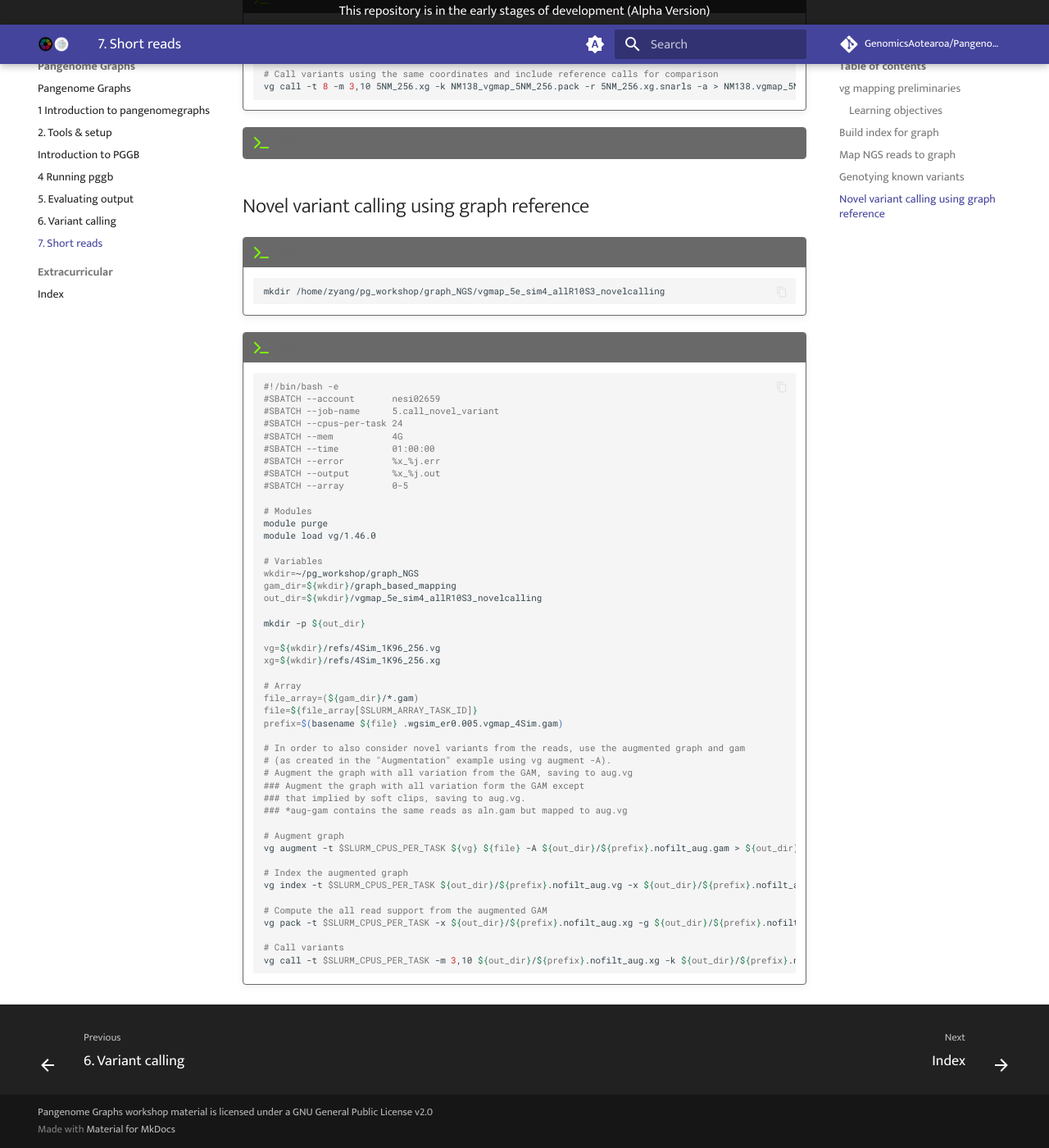
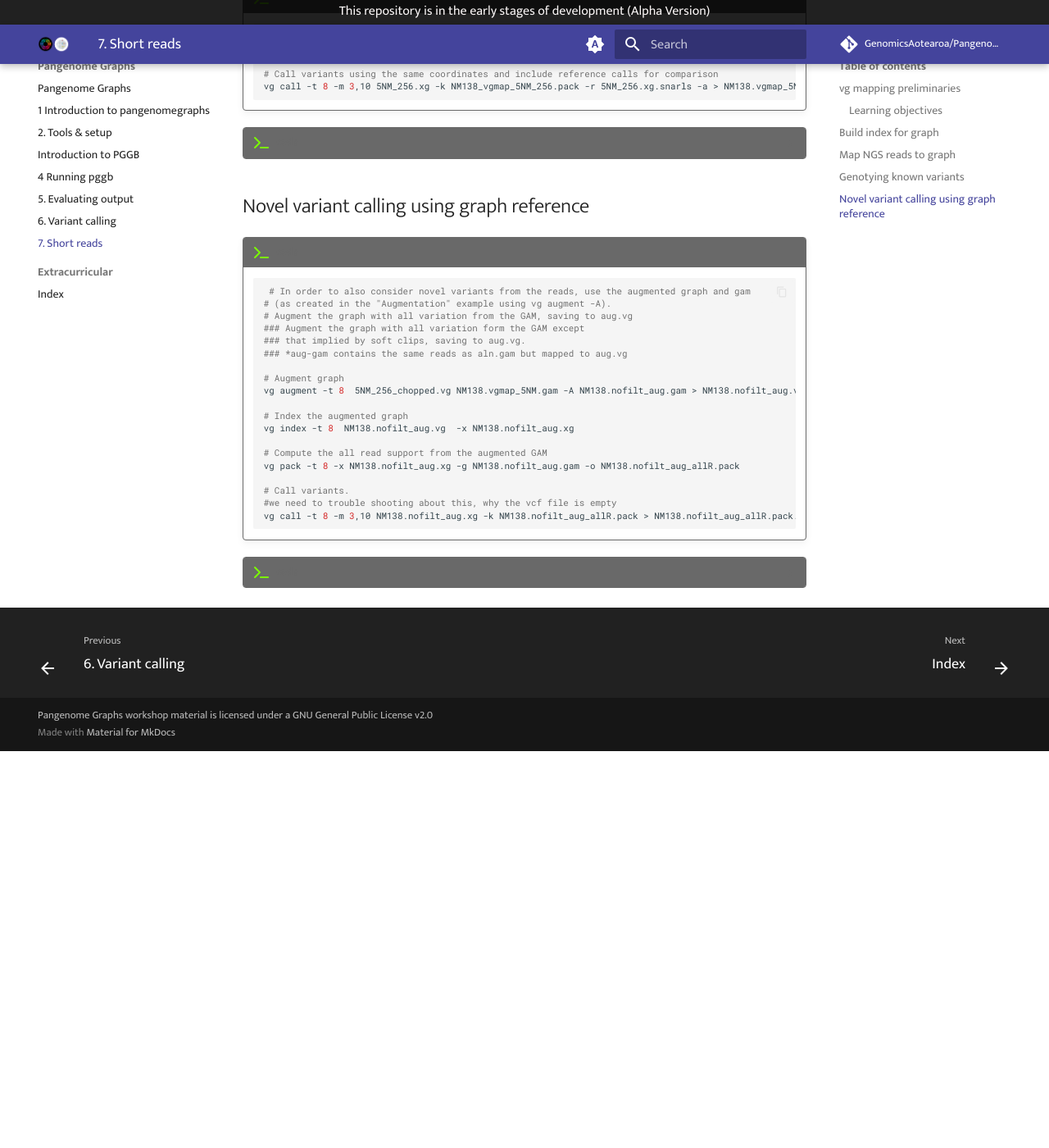
Before and after one commit to GenomicsAotearoa/Pangenome-Graphs-Workshop, an MkDocs documentation site: the page built from docs/7_Short_reads.md, in a window 1280 px wide and 1400 px high, scrolled down 2514 px. Shown: the whole window at 82% size. Built offline with MkDocs 1.6.1 and Material for MkDocs 9.7.7, drawn with Linux system fonts in a browser that asks for light colours; comment, search, counter and statistics services are not loaded; after the commit the page ends 3430 px from its top, so only the background shows below that.

Commit message:
Update 7_Short_reads.md

````diff
--- a/docs/7_Short_reads.md
+++ b/docs/7_Short_reads.md
@@ -225,61 +225,35 @@ Perform genotyping.
 
     ```
 
-<!-- 3-5 min per input -->
-
-<!--
-```bash
-#!/bin/bash
-
-#SBATCH --account       nesi02659
-#SBATCH --job-name      5e_vgmap_genotying
-#SBATCH --cpus-per-task 8
-#SBATCH --mem           4G
-#SBATCH --time          24:00:00
-
-module purge
-module load vg/1.46.0
-
-data_gam=/home/zyang/pg_workshop/graph_NGS/graph_based_mapping/*.wgsim_er0.005.vgmap_4Sim.gam
-input=/home/zyang/pg_workshop/graph_NGS/graph_based_mapping
-output=/home/zyang/pg_workshop/graph_NGS/vgmap_12e_sim4_allR10S3_typing
-graph_xg=/home/zyang/pg_workshop/graph_NGS/refs/4Sim_1K96_256.xg
-snarls_file=/home/zyang/pg_workshop/graph_NGS/refs/4Sim_1K96_256.xg.snarls
-
-
-
-#compute snarls
-#vg snarls $graph_xg >$snarls_file
-
-for f in $data_gam
-do
-
-x=$(basename $f .wgsim_er0.005.vgmap_4Sim.gam)
-echo ${x}
-
-
-#Calculate the surpport reads ingoring mapping and base quality <5
-#vg pack -t 48 -x $graph_xg -g $input/${x}.wgsim_er0.005.vgmap_4Sim.gam -Q 5 -o $output/${xvgmap_Sim4_256_aln.pack
-
-#Calculate the surpport reads
-vg pack -t 12 -x $graph_xg -g $input/${x}.wgsim_er0.005.vgmap_4Sim.gam -o $output/${xvgmap_sim4_256_aln.pack
-
-#call variant using the same coordinates and including reference calls (for following compare)
-vg call -t 12 -m 3,10 $graph_xg -k $output/${x}vgmap_sim4_256_aln.pack -r $snarls_file -a >$output/${x}vgmap_sim4_256_aln.pack_allR10S3.vcf
-
-done
-```
--->
 
 ## Novel variant calling using graph reference
 
 !!! terminal "code"
 
     ```bash
-    mkdir /home/zyang/pg_workshop/graph_NGS/vgmap_5e_sim4_allR10S3_novelcalling
+     # In order to also consider novel variants from the reads, use the augmented graph and gam
+    # (as created in the "Augmentation" example using vg augment -A).
+    # Augment the graph with all variation from the GAM, saving to aug.vg
+    ### Augment the graph with all variation form the GAM except
+    ### that implied by soft clips, saving to aug.vg.
+    ### *aug-gam contains the same reads as aln.gam but mapped to aug.vg
+
+    # Augment graph
+    vg augment -t 8  5NM_256_chopped.vg NM138.vgmap_5NM.gam -A NM138.nofilt_aug.gam > NM138.nofilt_aug.vg
+
+    # Index the augmented graph
+    vg index -t 8  NM138.nofilt_aug.vg  -x NM138.nofilt_aug.xg
+
+    # Compute the all read support from the augmented GAM
+    vg pack -t 8 -x NM138.nofilt_aug.xg -g NM138.nofilt_aug.gam -o NM138.nofilt_aug_allR.pack
+
+    # Call variants.
+    #we need to trouble shooting about this, why the vcf file is empty
+    vg call -t 8 -m 3,10 NM138.nofilt_aug.xg -k NM138.nofilt_aug_allR.pack > NM138.nofilt_aug_allR.pack.vcf
+
     ```
 
-!!! terminal "code"
+??? terminal "code"
 
     ```bash
     #!/bin/bash -e
@@ -330,60 +304,3 @@ done
     # Call variants
     vg call -t $SLURM_CPUS_PER_TASK -m 3,10 ${out_dir}/${prefix}.nofilt_aug.xg -k ${out_dir}/${prefix}.nofilt_aug_allR.pack > ${out_dir}/${prefix}.nofilt_aug_allR.pack.vcf
     ```
-
-<!-- 16-18 min per gam -->
-
-<!--
-    ```bash
-    #!/bin/bash
-
-    #SBATCH --account       nesi02659
-    #SBATCH --job-name      5e_vgmap_novelvariant_calling
-    #SBATCH --cpus-per-task 8
-    #SBATCH --mem           4G
-    #SBATCH --time          24:00:00
-
-    module purge
-    module load vg/1.46.0
-
-    data_gam=/home/zyang/pg_workshop/graph_NGS/graph_based_mapping/*.wgsim_er0.005.vgmap_4Sim.gam
-    input=/home/zyang/pg_workshop/graph_NGS/graph_based_mapping
-    output=/home/zyang/pg_workshop/graph_NGS/vgmap_5e_sim4_allR10S3_novelcalling
-    graph_vg=/home/zyang/pg_workshop/graph_NGS/refs/4Sim_1K96_256.vg
-    graph_xg=/home/zyang/pg_workshop/graph_NGS/refs/4Sim_1K96_256.xg
-
-
-    #compute snarls
-    #vg snarls $graph_xg >$output/${graph_xg}.snarls
-
-    for f in $data_gam
-    do
-
-    x=$(basename $f .wgsim_er0.005.vgmap_4Sim.gam)
-    echo ${x}
-
-
-    #in order to also consider novel variants from the reads, use the augmented graph and gam (as created in the "Augmentation" example using vg augment -A)
-    #Augment augment the graph with all variation from the GAM, saving to aug.vg
-    ### augment the graph with all variation from the GAM except
-    ### that implied by soft clips, saving to aug.vg
-    ### *aug-gam contains the same reads as aln.gam but mapped to aug.vg
-
-    vg augment -t 12 $graph_vg $input/${x}.wgsim_er0.005.vgmap_4Sim.gam -A $output/${x}nofilt_aug.gam >$output/${x}nofilt_aug.vg
-
-    #index the augmented graph
-    vg index -t 12 $output/${x}nofilt_aug.vg -x $output/${x}nofilt_aug.xg
-
-    ## Compute the all read support from the augmented gam
-    vg pack -t 12 -x $output/${x}nofilt_aug.xg -g $output/${x}nofilt_aug.gam -o $output/${x}nofilt_aug_allR.pack
-
-
-    #call variant
-    vg call -t 12 -m 3,10 $output/${x}nofilt_aug.xg -k $output/${x}nofilt_aug_allR.pack >$output/${x}nofilt_aug_allR.pack.vcf
-
-    #call variant snarl using the same coordinate
-    #vg call -t 48 -m 3,10 $output/${x}nofilt_aug.xg -k $output/${x}nofilt_aug_allR.pack -a >$output/${x}nofilt_aug_allR.pack_snarls.vcf
-
-    done
-    ```
--->
````
